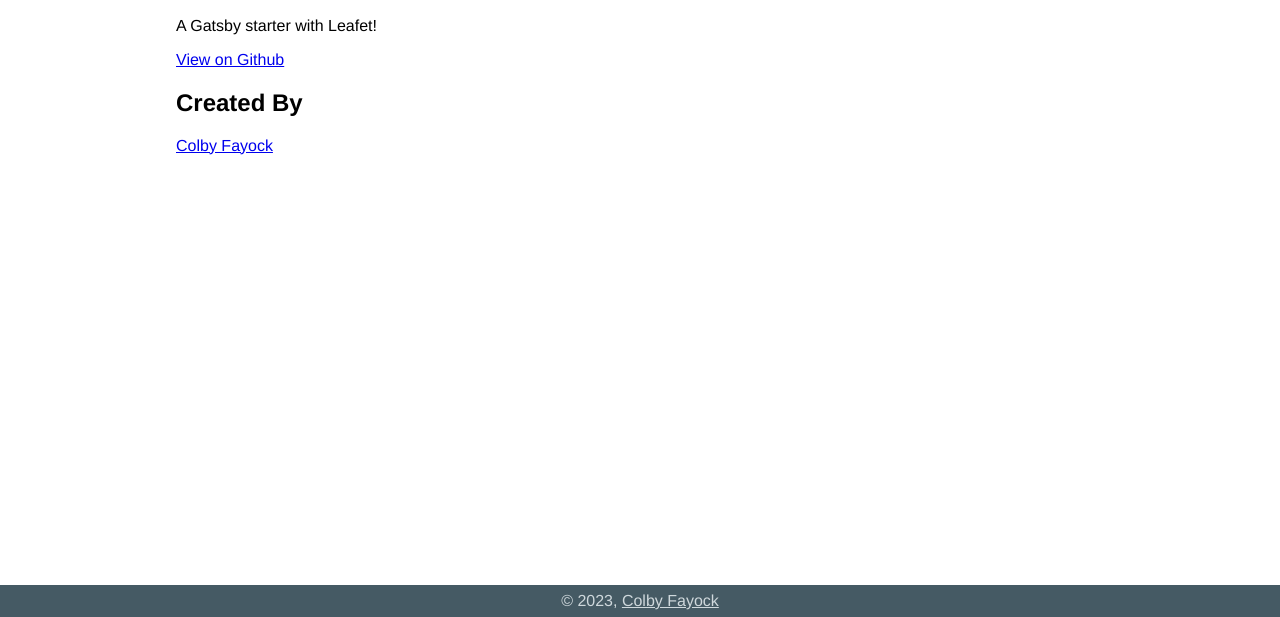
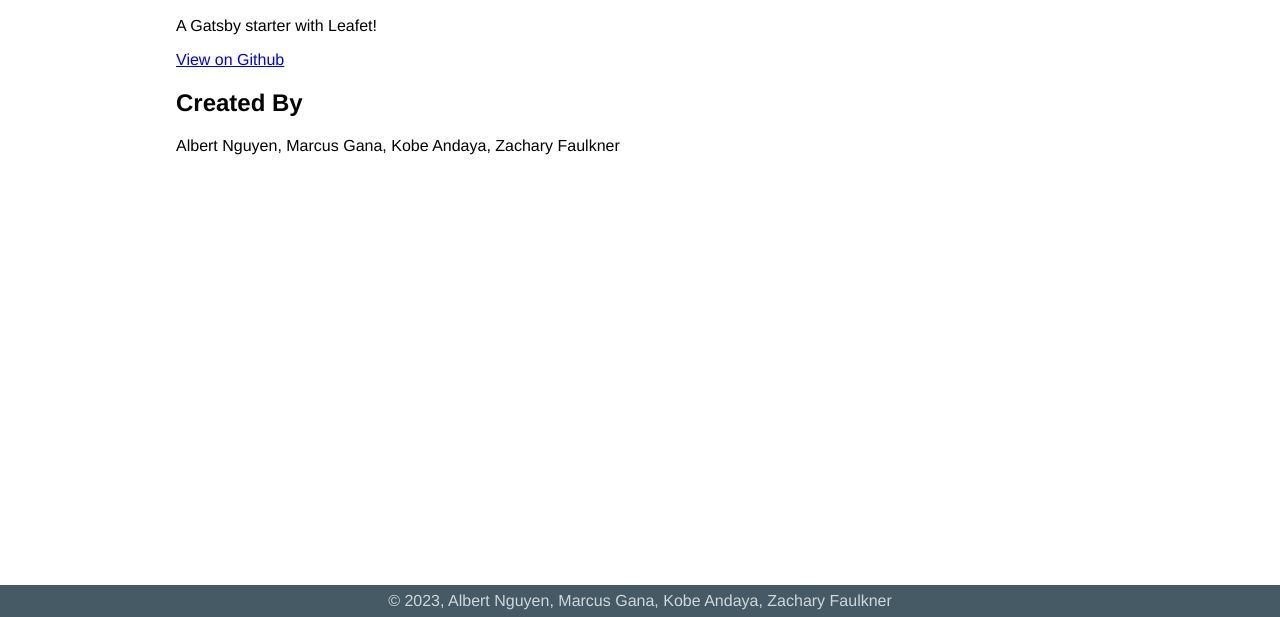
Before and after one commit to zacahryy/covidDash, a Gatsby site: page /about in a window 1280 px wide. Shown: the part 183-800 px from the top of the page. Built offline with nearby package versions, Linux system fonts and the light colour scheme; Gatsby itself is replaced by a stand-in of ours.

Commit message:
Added team member names and link to sourced data

```diff
--- a/gatsby-config.js
+++ b/gatsby-config.js
@@ -6,7 +6,6 @@ const siteMetadata = {
   companyName: title,
   companyUrl: repository.url,
   authorName: author.name,
-  authorUrl: author.url,
   siteUrl: homepage,
   siteDescription: description,
 };
--- a/src/components/Footer.js
+++ b/src/components/Footer.js
@@ -5,14 +5,14 @@ import { useSiteMetadata } from "hooks";
 import Container from "components/Container";
 
 const Footer = () => {
-  const { authorName, authorUrl } = useSiteMetadata();
+  const { authorName } = useSiteMetadata();
 
   return (
     <footer>
       <Container>
         <p>
           &copy; {new Date().getFullYear()},{" "}
-          <a href={authorUrl}>{authorName}</a>
+          {authorName}
         </p>
       </Container>
     </footer>
--- a/src/hooks/useSiteMetadata.js
+++ b/src/hooks/useSiteMetadata.js
@@ -6,7 +6,6 @@ export default function useSiteMetadata() {
       site {
         siteMetadata {
           authorName
-          authorUrl
           companyName
           companyUrl
           siteDescription
--- a/src/pages/about.js
+++ b/src/pages/about.js
@@ -7,7 +7,7 @@ import Layout from "components/Layout";
 import Container from "components/Container";
 
 const SecondPage = () => {
-  const { companyName, companyUrl, authorName, authorUrl, siteDescription } =
+  const { companyName, companyUrl, authorName, siteDescription } =
     useSiteMetadata();
 
   return (
@@ -26,7 +26,7 @@ const SecondPage = () => {
 
         <h2>Created By</h2>
         <p>
-          <a href={authorUrl}>{authorName}</a>
+          {authorName}
         </p>
       </Container>
     </Layout>
--- a/src/pages/index.js
+++ b/src/pages/index.js
@@ -175,7 +175,8 @@ const IndexPage = () => {
       </Map>
 
       <Container type="content" className="text-center home-start">
-        <h2>Still Getting Started?</h2>
+        <h2>CSUF CPSC 349-01 COVID-19 Dashboard</h2>
+        <h6>All data sourced from: https://disease.sh/</h6>
       </Container>
     </Layout>
   );
```
Also changed, not shown: package.json (+3 -5 lines).
